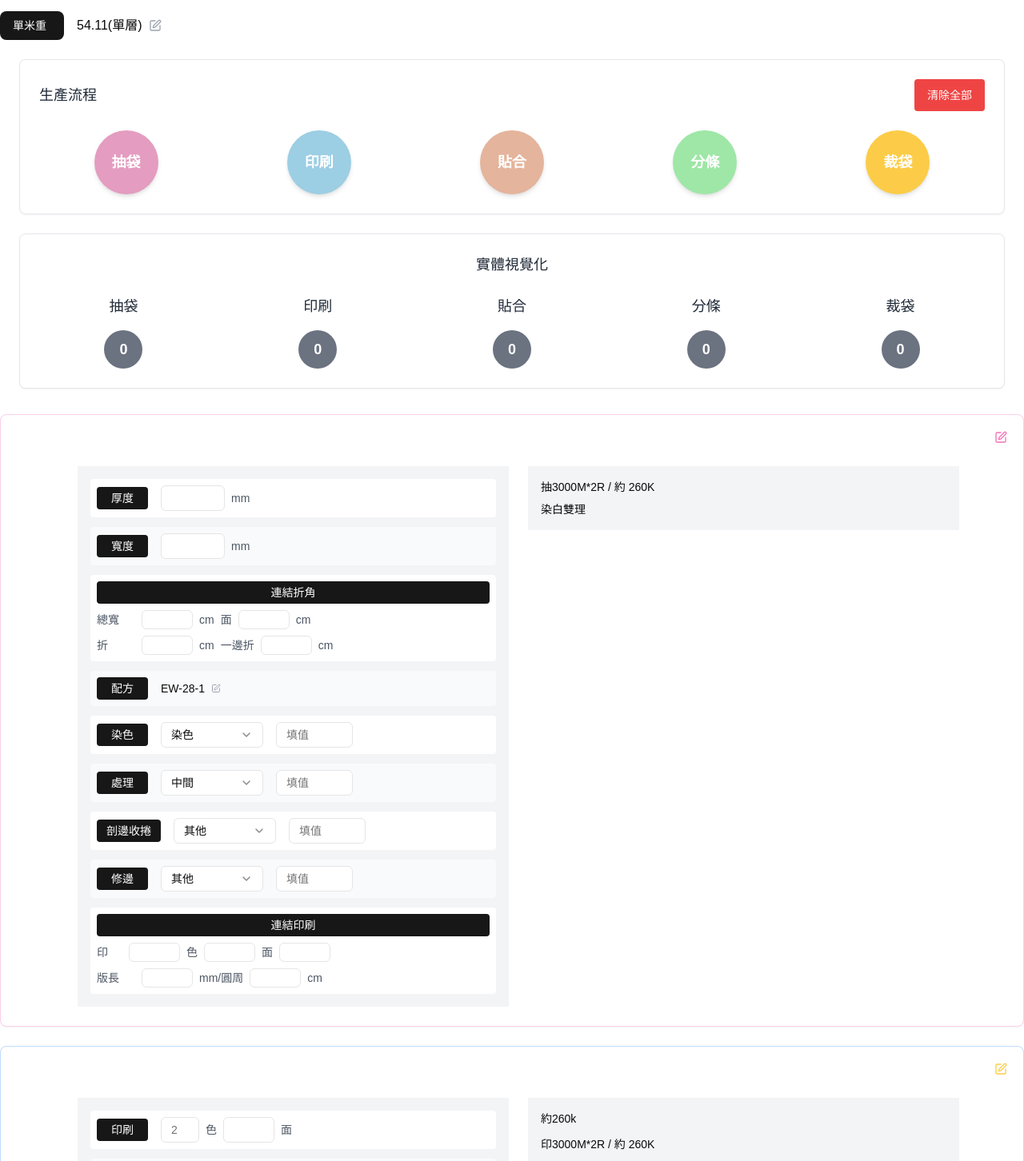
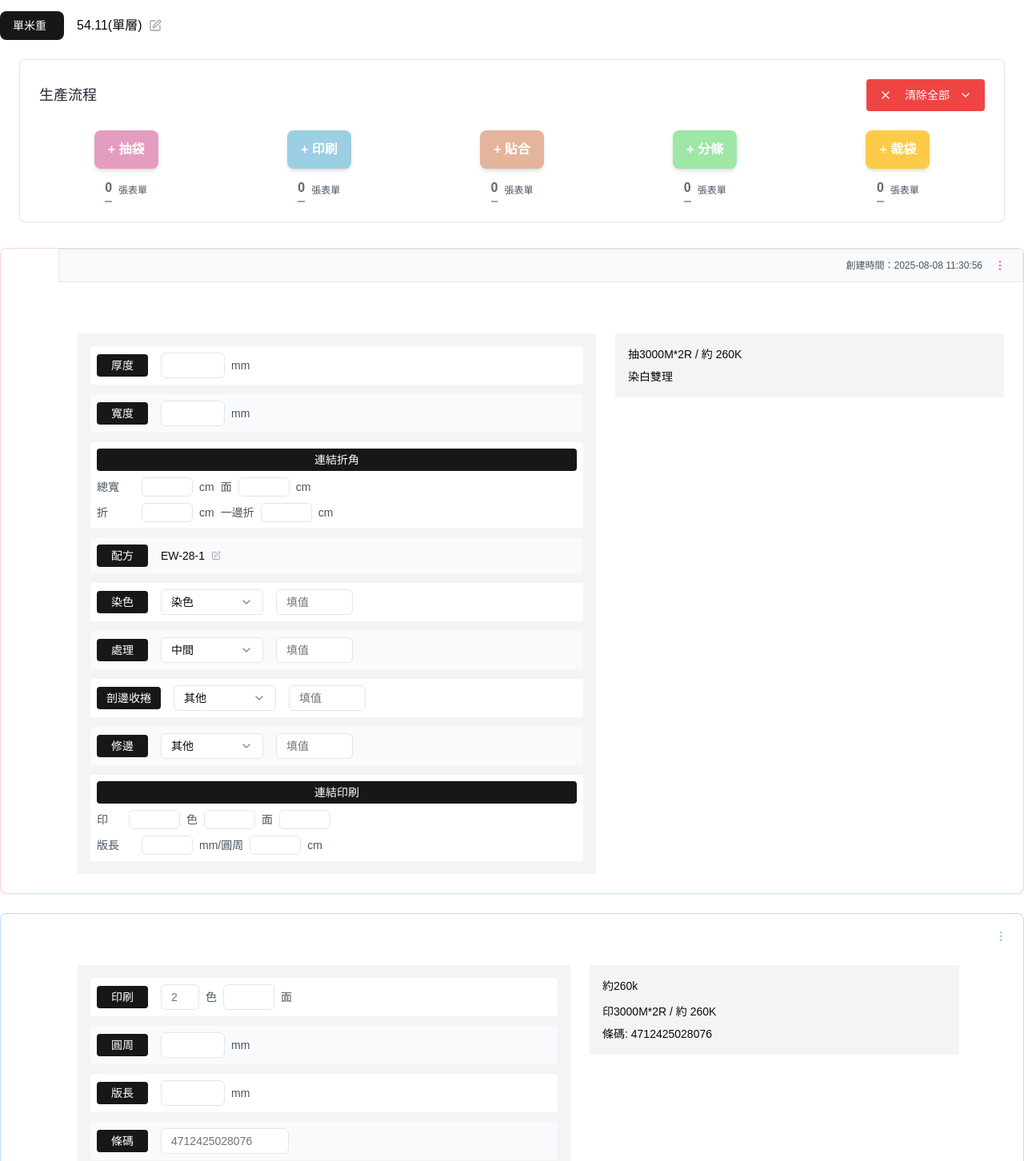
Before and after one commit to flowasitgoes/etPack-admin-new-latest, a Next.js app: page /orders in a window 1280 px wide. Shown: the part 358-1810 px from the top of the page at 80% size. Built offline with nearby package versions, Linux system fonts and the light colour scheme.

Commit message:
展開+菜單

```diff
--- a/app/components/creating-category-order.tsx
+++ b/app/components/creating-category-order.tsx
@@ -3,6 +3,13 @@
 import { useState } from "react"
 import { Button } from "@/components/ui/button"
 import { Card, CardContent } from "@/components/ui/card"
+import {
+  DropdownMenu,
+  DropdownMenuContent,
+  DropdownMenuItem,
+  DropdownMenuTrigger,
+} from "@/components/ui/dropdown-menu"
+import { ChevronDown, Trash2, X } from "lucide-react"
 
 export default function CreatingCategoryOrder() {
   // 各个生产步骤的计数状态
@@ -39,127 +46,112 @@ export default function CreatingCategoryOrder() {
         <CardContent className="p-6">
           <div className="flex justify-between items-center mb-6">
             <h2 className="text-lg font-medium text-gray-800">生產流程</h2>
-                        <Button
-              variant="destructive"
-              className="bg-red-500 hover:bg-red-600 text-white px-4 py-2 rounded"
-              onClick={clearAllCounts}
-            >
-              清除全部
-            </Button>
+            <DropdownMenu>
+              <DropdownMenuTrigger asChild>
+                <Button
+                  variant="destructive"
+                  className="bg-red-500 hover:bg-red-600 text-white px-4 py-2 rounded"
+                >
+                  <X className="w-4 h-4 mr-2" />
+                  清除全部
+                  <ChevronDown className="w-4 h-4 ml-1" />
+                </Button>
+              </DropdownMenuTrigger>
+              <DropdownMenuContent align="end" className="w-[var(--radix-dropdown-menu-trigger-width)]">
+                <DropdownMenuItem
+                  className="text-red-600 focus:text-red-600 cursor-pointer justify-center"
+                  onClick={clearAllCounts}
+                >
+                  <Trash2 className="w-4 h-4 mr-2" />
+                  確認清除全部
+                </DropdownMenuItem>
+              </DropdownMenuContent>
+            </DropdownMenu>
           </div>
 
           <div className="grid grid-cols-5 gap-6">
             {/* 抽袋 */}
             <div className="text-center">
               <button
-                className="w-20 h-20 rounded-full text-white font-bold text-lg border-none cursor-pointer transition-all duration-200 shadow-md hover:shadow-lg hover:scale-105"
+                className="w-20 h-12 rounded-lg text-white font-bold text-base border-none cursor-pointer transition-all duration-200 shadow-md hover:shadow-lg hover:scale-105 mb-3"
                 style={{ backgroundColor: '#e49cc0' }}
                 onClick={() => incrementCount('bag')}
               >
-                抽袋
+                + 抽袋
               </button>
+              <div className="flex justify-center items-center">
+                <div className="border-b-2 border-gray-400 pb-1 text-base font-bold" style={{ color: '#666' }}>
+                  {counts.bag}
+                </div>
+                <span className="ml-2 text-xs text-gray-600">張表單</span>
+              </div>
             </div>
 
             {/* 印刷 */}
             <div className="text-center">
               <button
-                className="w-20 h-20 rounded-full text-white font-bold text-lg border-none cursor-pointer transition-all duration-200 shadow-md hover:shadow-lg hover:scale-105"
+                className="w-20 h-12 rounded-lg text-white font-bold text-base border-none cursor-pointer transition-all duration-200 shadow-md hover:shadow-lg hover:scale-105 mb-3"
                 style={{ backgroundColor: '#9ccee4' }}
                 onClick={() => incrementCount('printing')}
               >
-                印刷
+                + 印刷
               </button>
+              <div className="flex justify-center items-center">
+                <div className="border-b-2 border-gray-400 pb-1 text-base font-bold" style={{ color: '#666' }}>
+                  {counts.printing}
+                </div>
+                <span className="ml-2 text-xs text-gray-600">張表單</span>
+              </div>
             </div>
 
             {/* 貼合 */}
             <div className="text-center">
               <button
-                className="w-20 h-20 rounded-full text-white font-bold text-lg border-none cursor-pointer transition-all duration-200 shadow-md hover:shadow-lg hover:scale-105"
+                className="w-20 h-12 rounded-lg text-white font-bold text-base border-none cursor-pointer transition-all duration-200 shadow-md hover:shadow-lg hover:scale-105 mb-3"
                 style={{ backgroundColor: '#e4b49c' }}
                 onClick={() => incrementCount('lamination')}
               >
-                貼合
+                + 貼合
               </button>
+              <div className="flex justify-center items-center">
+                <div className="border-b-2 border-gray-400 pb-1 text-base font-bold" style={{ color: '#666' }}>
+                  {counts.lamination}
+                </div>
+                <span className="ml-2 text-xs text-gray-600">張表單</span>
+              </div>
             </div>
 
             {/* 分條 */}
             <div className="text-center">
               <button
-                className="w-20 h-20 rounded-full text-white font-bold text-lg border-none cursor-pointer transition-all duration-200 shadow-md hover:shadow-lg hover:scale-105"
+                className="w-20 h-12 rounded-lg text-white font-bold text-base border-none cursor-pointer transition-all duration-200 shadow-md hover:shadow-lg hover:scale-105 mb-3"
                 style={{ backgroundColor: '#9ee7a6' }}
                 onClick={() => incrementCount('slitting')}
               >
-                分條
+                + 分條
               </button>
+              <div className="flex justify-center items-center">
+                <div className="border-b-2 border-gray-400 pb-1 text-base font-bold" style={{ color: '#666' }}>
+                  {counts.slitting}
+                </div>
+                <span className="ml-2 text-xs text-gray-600">張表單</span>
+              </div>
             </div>
 
             {/* 裁袋 */}
             <div className="text-center">
               <button
-                className="w-20 h-20 rounded-full text-white font-bold text-lg border-none cursor-pointer transition-all duration-200 shadow-md hover:shadow-lg hover:scale-105"
+                className="w-20 h-12 rounded-lg text-white font-bold text-base border-none cursor-pointer transition-all duration-200 shadow-md hover:shadow-lg hover:scale-105 mb-3"
                 style={{ backgroundColor: '#fccc48' }}
                 onClick={() => incrementCount('cutting')}
               >
-                裁袋
+                + 裁袋
               </button>
-            </div>
-          </div>
-        </CardContent>
-      </Card>
-
-      {/* 實體視覺化 Section */}
-      <Card className="border border-gray-200">
-        <CardContent className="p-6">
-          <h2 className="text-lg font-medium text-gray-800 mb-6 text-center">實體視覺化</h2>
-
-          <div className="grid grid-cols-5 gap-8">
-            {/* 抽袋 */}
-            <div className="text-center">
-              <h3 className="text-lg font-medium text-gray-800 mb-4">抽袋</h3>
-              <div className="flex justify-center">
-                <div className="w-12 h-12 bg-gray-500 text-white rounded-full flex items-center justify-center text-lg font-bold">
-                  {counts.bag}
-                </div>
-              </div>
-            </div>
-
-            {/* 印刷 */}
-            <div className="text-center">
-              <h3 className="text-lg font-medium text-gray-800 mb-4">印刷</h3>
-              <div className="flex justify-center">
-                <div className="w-12 h-12 bg-gray-500 text-white rounded-full flex items-center justify-center text-lg font-bold">
-                  {counts.printing}
-                </div>
-              </div>
-            </div>
-
-            {/* 貼合 */}
-            <div className="text-center">
-              <h3 className="text-lg font-medium text-gray-800 mb-4">貼合</h3>
-              <div className="flex justify-center">
-                <div className="w-12 h-12 bg-gray-500 text-white rounded-full flex items-center justify-center text-lg font-bold">
-                  {counts.lamination}
-                </div>
-              </div>
-            </div>
-
-            {/* 分條 */}
-            <div className="text-center">
-              <h3 className="text-lg font-medium text-gray-800 mb-4">分條</h3>
-              <div className="flex justify-center">
-                <div className="w-12 h-12 bg-gray-500 text-white rounded-full flex items-center justify-center text-lg font-bold">
-                  {counts.slitting}
-                </div>
-              </div>
-            </div>
-
-            {/* 裁袋 */}
-            <div className="text-center">
-              <h3 className="text-lg font-medium text-gray-800 mb-4">裁袋</h3>
-              <div className="flex justify-center">
-                <div className="w-12 h-12 bg-gray-500 text-white rounded-full flex items-center justify-center text-lg font-bold">
+              <div className="flex justify-center items-center">
+                <div className="border-b-2 border-gray-400 pb-1 text-base font-bold" style={{ color: '#666' }}>
                   {counts.cutting}
                 </div>
+                <span className="ml-2 text-xs text-gray-600">張表單</span>
               </div>
             </div>
           </div>
--- a/app/components/production-specs.tsx
+++ b/app/components/production-specs.tsx
@@ -1,10 +1,16 @@
 "use client"
 
-import { Edit } from "lucide-react"
+import { Edit, MoreVertical, X } from "lucide-react"
 import { Card, CardContent } from "@/components/ui/card"
 import { Button } from "@/components/ui/button"
 import { Input } from "@/components/ui/input"
 import { Select, SelectContent, SelectItem, SelectTrigger, SelectValue } from "@/components/ui/select"
+import {
+  DropdownMenu,
+  DropdownMenuContent,
+  DropdownMenuItem,
+  DropdownMenuTrigger,
+} from "@/components/ui/dropdown-menu"
 
 export default function ProductionSpecs() {
   return (
@@ -20,8 +26,29 @@ export default function ProductionSpecs() {
                   <div>袋</div>
               </div>
             </div>
+            <div className="flex-1 flex flex-col">
+              <div className="bg-gray-50 border border-gray-200 px-4 py-2 text-xs text-gray-600 flex justify-between items-center">
+                <span className="text-right flex-1" style={{ marginRight: '10px' }}>創建時間：2025-08-08 11:30:56</span>
+                <DropdownMenu>
+                  <DropdownMenuTrigger asChild>
+                    <Button size="icon" variant="ghost" className="h-6 w-6">
+                      <MoreVertical className="w-4 h-4 text-pink-400" />
+                    </Button>
+                  </DropdownMenuTrigger>
+                  <DropdownMenuContent align="end">
+                    <DropdownMenuItem className="text-red-600 focus:text-red-600">
+                      <X className="w-4 h-4 mr-2" />
+                      刪除
+                    </DropdownMenuItem>
+                    <DropdownMenuItem>
+                      <Edit className="w-4 h-4 mr-2" />
+                      編輯
+                    </DropdownMenuItem>
+                  </DropdownMenuContent>
+                </DropdownMenu>
+              </div>
               <div className="production-spec-scrollable-wrap flex-1 p-6">
-              <div className="grid grid-cols-2 gap-6">
+              <div className="grid grid-cols-[1fr_0.75fr] gap-6">
                 <div>
                   <div className="bg-theme-gray text-white px-4 py-2 text-center font-medium">
                     生產規格描述
@@ -173,9 +200,7 @@ export default function ProductionSpecs() {
                   </div>
                 </div>
               </div>
-              <Button size="icon" variant="ghost" className="m-2">
-                <Edit className="w-4 h-4 text-pink-400" />
-              </Button>
+              </div>
             </div>
           </CardContent>
         </Card>
@@ -193,7 +218,7 @@ export default function ProductionSpecs() {
                 </div>
               </div>
               <div className="production-spec-scrollable-wrap flex-1 p-6">
-                <div className="grid grid-cols-2 gap-6">
+                <div className="grid grid-cols-[1fr_0.75fr] gap-6">
                   <div>
                     <div className="bg-theme-gray text-white px-4 py-2 text-center font-medium">
                       生產規格描述
@@ -386,7 +411,7 @@ export default function ProductionSpecs() {
                 </div>
                 <div>
                   <div className="bg-theme-gray text-white px-4 py-2 text-center font-medium">
-                    生產條件
+                    其他生產條件
                   </div>
                   <div className="bg-gray-100 p-4">
                       <div className="text-sm space-y-2 mb-3">
@@ -400,9 +425,23 @@ export default function ProductionSpecs() {
                   </div>
                 </div>
               </div>
+              <DropdownMenu>
+                <DropdownMenuTrigger asChild>
                   <Button size="icon" variant="ghost" className="m-2">
-                <Edit className="w-4 h-4 text-[#fccc48]" />
+                    <MoreVertical className="w-4 h-4 text-[#9ccee4]" />
                   </Button>
+                </DropdownMenuTrigger>
+                <DropdownMenuContent align="end">
+                  <DropdownMenuItem className="text-red-600 focus:text-red-600">
+                    <X className="w-4 h-4 mr-2" />
+                    刪除
+                  </DropdownMenuItem>
+                  <DropdownMenuItem>
+                    <Edit className="w-4 h-4 mr-2" />
+                    編輯
+                  </DropdownMenuItem>
+                </DropdownMenuContent>
+              </DropdownMenu>
             </div>
           </CardContent>
         </Card>
@@ -420,7 +459,7 @@ export default function ProductionSpecs() {
                 </div>
               </div>
               <div className="production-spec-scrollable-wrap flex-1 p-6">
-                <div className="grid grid-cols-2 gap-6">
+                <div className="grid grid-cols-[1fr_0.75fr] gap-6">
                   <div>
                     <div className="bg-theme-gray text-white px-4 py-2 text-center font-medium">
                       生產規格描述
@@ -547,7 +586,7 @@ export default function ProductionSpecs() {
                   </div>
                   <div>
                     <div className="bg-theme-gray text-white px-4 py-2 text-center font-medium">
-                      生產條件
+                      其他生產條件
                     </div>
                     <div className="bg-gray-100 p-4">
                       <div className="text-sm space-y-2 mb-3">
@@ -562,9 +601,23 @@ export default function ProductionSpecs() {
                   </div>
                 </div>
               </div>
+              <DropdownMenu>
+                <DropdownMenuTrigger asChild>
                   <Button size="icon" variant="ghost" className="m-2">
-                <Edit className="w-4 h-4 text-[#e4b49c]" />
+                    <MoreVertical className="w-4 h-4 text-[#e4b49c]" />
                   </Button>
+                </DropdownMenuTrigger>
+                <DropdownMenuContent align="end">
+                  <DropdownMenuItem className="text-red-600 focus:text-red-600">
+                    <X className="w-4 h-4 mr-2" />
+                    刪除
+                  </DropdownMenuItem>
+                  <DropdownMenuItem>
+                    <Edit className="w-4 h-4 mr-2" />
+                    編輯
+                  </DropdownMenuItem>
+                </DropdownMenuContent>
+              </DropdownMenu>
             </div>
           </CardContent>
         </Card>
@@ -582,7 +635,7 @@ export default function ProductionSpecs() {
                 </div>
               </div>
               <div className="production-spec-scrollable-wrap flex-1 p-6">
-                <div className="grid grid-cols-2 gap-6">
+                <div className="grid grid-cols-[1fr_0.75fr] gap-6">
                   <div>
                     <div className="bg-theme-gray text-white px-4 py-2 text-center font-medium">
                       生產規格描述
@@ -734,7 +787,7 @@ export default function ProductionSpecs() {
                   </div>
                   <div>
                     <div className="bg-theme-gray text-white px-4 py-2 text-center font-medium">
-                      生產條件
+                      其他生產條件
                     </div>
                     <div className="bg-gray-100 p-4">
                       <div className="text-sm space-y-2 mb-3">
@@ -749,9 +802,23 @@ export default function ProductionSpecs() {
                   </div>
                 </div>
               </div>
+              <DropdownMenu>
+                <DropdownMenuTrigger asChild>
                   <Button size="icon" variant="ghost" className="m-2">
-                <Edit className="w-4 h-4 text-[#9ee7a6]" />
+                    <MoreVertical className="w-4 h-4 text-[#9ee7a6]" />
                   </Button>
+                </DropdownMenuTrigger>
+                <DropdownMenuContent align="end">
+                  <DropdownMenuItem className="text-red-600 focus:text-red-600">
+                    <X className="w-4 h-4 mr-2" />
+                    刪除
+                  </DropdownMenuItem>
+                  <DropdownMenuItem>
+                    <Edit className="w-4 h-4 mr-2" />
+                    編輯
+                  </DropdownMenuItem>
+                </DropdownMenuContent>
+              </DropdownMenu>
           </div>
         </CardContent>
       </Card>
@@ -769,7 +836,7 @@ export default function ProductionSpecs() {
                 </div>
               </div>
               <div className="production-spec-scrollable-wrap flex-1 p-6">
-                <div className="grid grid-cols-2 gap-6">
+                <div className="grid grid-cols-[1fr_0.75fr] gap-6">
                   <div>
                     <div className="bg-theme-gray text-white px-4 py-2 text-center font-medium">
                       生產規格描述
@@ -885,7 +952,7 @@ export default function ProductionSpecs() {
                   </div>
                   <div>
                     <div className="bg-theme-gray text-white px-4 py-2 text-center font-medium">
-                      生產條件
+                      其他生產條件
                     </div>
                     <div className="bg-gray-100 p-4">
                       <div className="text-sm space-y-2">
@@ -897,9 +964,23 @@ export default function ProductionSpecs() {
                   </div>
                 </div>
               </div>
+              <DropdownMenu>
+                <DropdownMenuTrigger asChild>
                   <Button size="icon" variant="ghost" className="m-2">
-                <Edit className="w-4 h-4 text-[#fccc48]" />
+                    <MoreVertical className="w-4 h-4 text-[#fccc48]" />
                   </Button>
+                </DropdownMenuTrigger>
+                <DropdownMenuContent align="end">
+                  <DropdownMenuItem className="text-red-600 focus:text-red-600">
+                    <X className="w-4 h-4 mr-2" />
+                    刪除
+                  </DropdownMenuItem>
+                  <DropdownMenuItem>
+                    <Edit className="w-4 h-4 mr-2" />
+                    編輯
+                  </DropdownMenuItem>
+                </DropdownMenuContent>
+              </DropdownMenu>
             </div>
           </CardContent>
         </Card>
--- a/app/page.tsx
+++ b/app/page.tsx
@@ -55,7 +55,7 @@ export default function ERPAdmin() {
   }
   return (
     <div className="admin-container min-h-screen bg-gradient-to-br p-4">
-      <div className="max-w-7xl mx-auto bg-white rounded-2xl shadow-2xl overflow-hidden">
+      <div className="max-w-[1600px] mx-auto bg-white rounded-2xl shadow-2xl overflow-hidden">
         <div className="flex h-screen">
           {/* Left Sidebar */}
           <Sidebar activeModule={activeModule} onModuleChange={handleModuleChange} />
--- a/styles/admin.css
+++ b/styles/admin.css
@@ -41,6 +41,8 @@
 }
 
 .production-specifications-container {
+  padding-left: 26px;
+  padding-right: 26px;
   padding-bottom: 32px;
 }
 
@@ -58,13 +60,9 @@
 }
 
 .production-spec-scrollable-wrap {
-  max-height: 200px;
-  overflow: hidden;
-  transition: overflow 0.2s ease;
-}
-
-.production-specifications-wrap:focus .production-spec-scrollable-wrap {
-  overflow: auto;
+  /* 移除高度限制，让内容完全展开 */
+  overflow: visible;
+  transition: all 0.2s ease;
 }
 
 /* 生产规格表单样式 */
```
Lines whose indentation alone changed are shown as unchanged.
